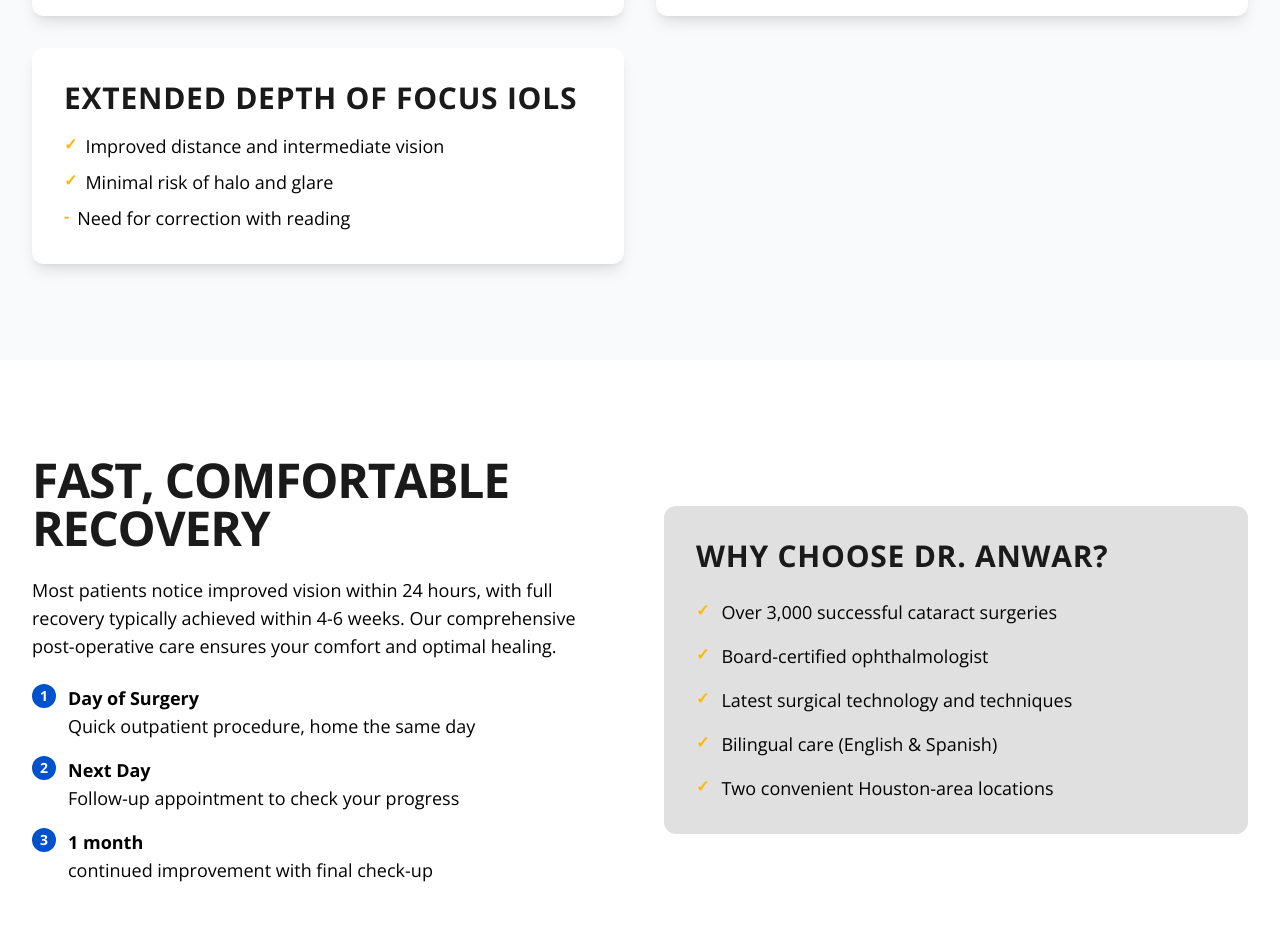
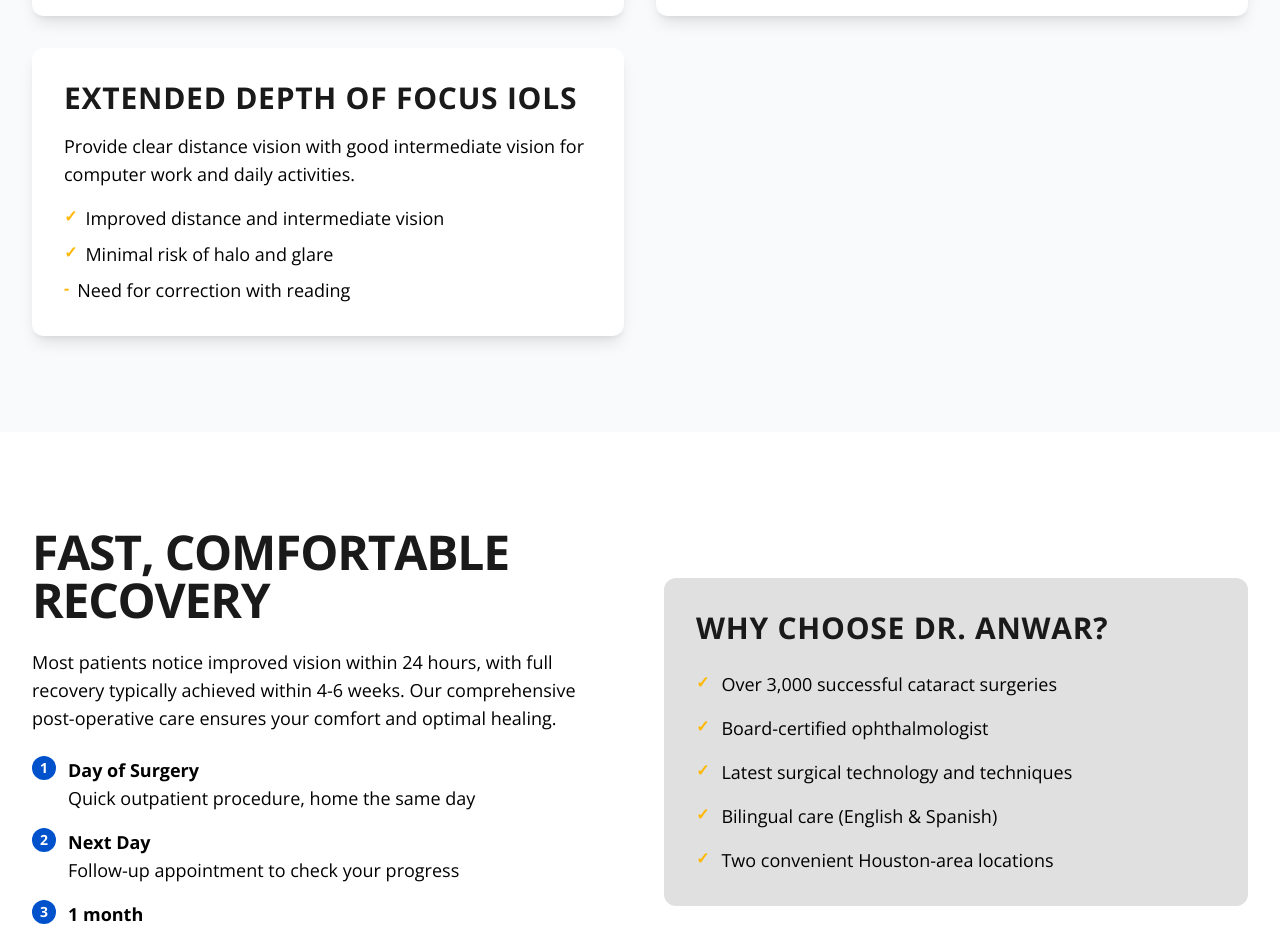
Before and after one commit to capelinsolutions/dr-zain-anwar-new, a React (Vite) app: page /services/cataract-surgery in a window 1280 px wide. Shown: the part 2320-3249 px from the top of the page. Built offline with nearby package versions, Linux system fonts and the light colour scheme.

Commit message:
Fix Typography children prop

```diff
--- a/src/pages/CataractSurgery.tsx
+++ b/src/pages/CataractSurgery.tsx
@@ -184,7 +184,7 @@ const CataractSurgery = () => {
                   Extended depth of focus IOLs
                 </H3>
                 <Body className="text-black mb-4">
-
+                  Provide clear distance vision with good intermediate vision for computer work and daily activities.
                 </Body>
                 <ul className="space-y-2">
                   <li className="flex items-start space-x-2">
```
